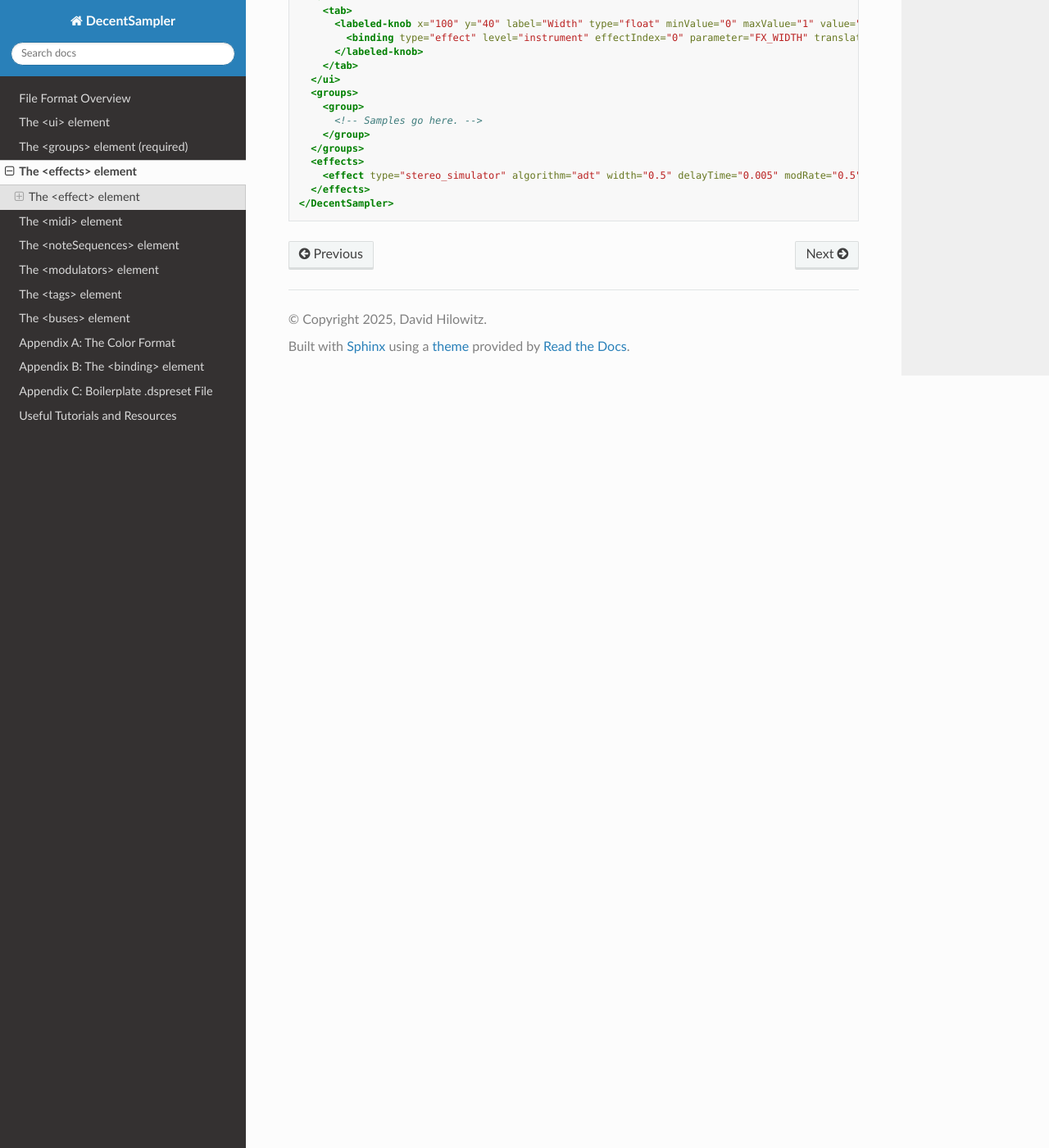
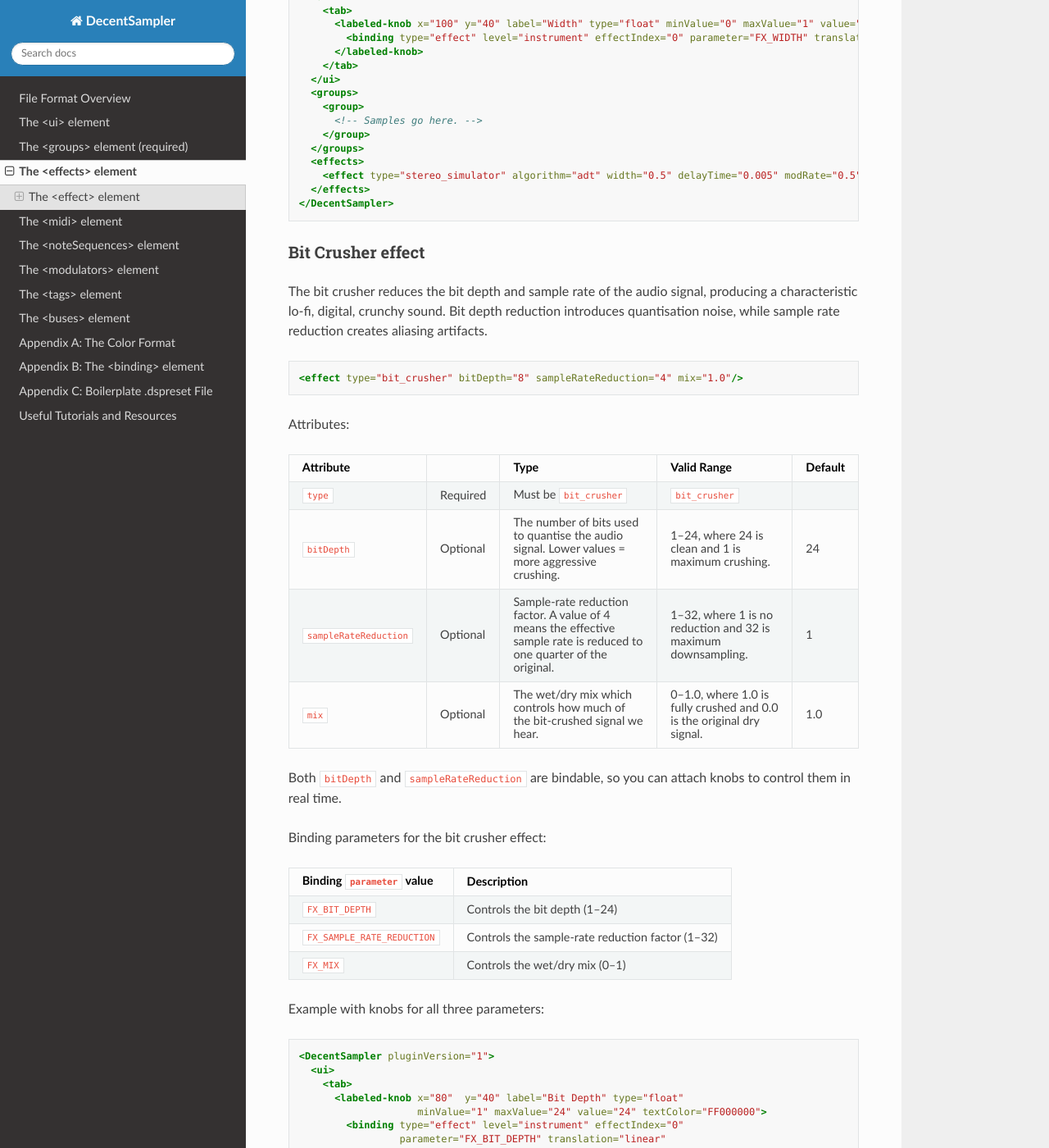
Before and after one commit to DecentSamples/DecentSampler-Developers-Guide, a Sphinx documentation site: the page built from docs/source/the-effects-element.md, in a window 1280 px wide and 1400 px high, scrolled down 10225 px. Shown: the whole window at 82% size. Built offline with Sphinx 7.4.7 and the Read the Docs theme 3.1.0, drawn with Linux system fonts in a browser that asks for light colours; some of the changed text lies outside the part shown.

Commit message:
0000311: Bit Crusher Effect

````diff
--- a/docs/source/the-effects-element.md
+++ b/docs/source/the-effects-element.md
@@ -384,3 +384,66 @@ All parameters except `algorithm` are bindable. Example with a width knob:
   </effects>
 </DecentSampler>
 ```
+### Bit Crusher effect
+
+The bit crusher reduces the bit depth and sample rate of the audio signal, producing a characteristic lo-fi, digital, crunchy sound. Bit depth reduction introduces quantisation noise, while sample rate reduction creates aliasing artifacts.
+
+```xml
+<effect type="bit_crusher" bitDepth="8" sampleRateReduction="4" mix="1.0"/>
+```
+
+Attributes:
+
+| Attribute             |          | Type                                                                                                                  | Valid Range                                                                     | Default |
+|:----------------------|:---------|:----------------------------------------------------------------------------------------------------------------------|:--------------------------------------------------------------------------------|:--------|
+| `type`                | Required | Must be `bit_crusher`                                                                                                 | `bit_crusher`                                                                   |         |
+| `bitDepth`            | Optional | The number of bits used to quantise the audio signal. Lower values = more aggressive crushing.                        | 1–24, where 24 is clean and 1 is maximum crushing.                              | 24      |
+| `sampleRateReduction` | Optional | Sample-rate reduction factor. A value of 4 means the effective sample rate is reduced to one quarter of the original. | 1–32, where 1 is no reduction and 32 is maximum downsampling.                  | 1       |
+| `mix`                 | Optional | The wet/dry mix which controls how much of the bit-crushed signal we hear.                                            | 0–1.0, where 1.0 is fully crushed and 0.0 is the original dry signal.          | 1.0     |
+
+Both `bitDepth` and `sampleRateReduction` are bindable, so you can attach knobs to control them in real time.
+
+Binding parameters for the bit crusher effect:
+
+| Binding `parameter` value   | Description                                     |
+|:----------------------------|:------------------------------------------------|
+| `FX_BIT_DEPTH`              | Controls the bit depth (1–24)                   |
+| `FX_SAMPLE_RATE_REDUCTION`  | Controls the sample-rate reduction factor (1–32) |
+| `FX_MIX`                    | Controls the wet/dry mix (0–1)                  |
+
+Example with knobs for all three parameters:
+
+```xml
+<DecentSampler pluginVersion="1">
+  <ui>
+    <tab>
+      <labeled-knob x="80"  y="40" label="Bit Depth" type="float"
+                    minValue="1" maxValue="24" value="24" textColor="FF000000">
+        <binding type="effect" level="instrument" effectIndex="0"
+                 parameter="FX_BIT_DEPTH" translation="linear"
+                 translationOutputMin="1" translationOutputMax="24"/>
+      </labeled-knob>
+      <labeled-knob x="185" y="40" label="Rate Reduction" type="float"
+                    minValue="1" maxValue="32" value="1" textColor="FF000000">
+        <binding type="effect" level="instrument" effectIndex="0"
+                 parameter="FX_SAMPLE_RATE_REDUCTION" translation="linear"
+                 translationOutputMin="1" translationOutputMax="32"/>
+      </labeled-knob>
+      <labeled-knob x="290" y="40" label="Mix" type="float"
+                    minValue="0" maxValue="1" value="1" textColor="FF000000">
+        <binding type="effect" level="instrument" effectIndex="0"
+                 parameter="FX_MIX" translation="linear"
+                 translationOutputMin="0" translationOutputMax="1"/>
+      </labeled-knob>
+    </tab>
+  </ui>
+  <groups>
+    <group>
+      <!-- Samples go here. -->
+    </group>
+  </groups>
+  <effects>
+    <effect type="bit_crusher" bitDepth="24" sampleRateReduction="1" mix="1.0"/>
+  </effects>
+</DecentSampler>
+```
````
Also changed, not shown: docs/source/appendix-b-the-binding-element.md (+4 -2 lines).
